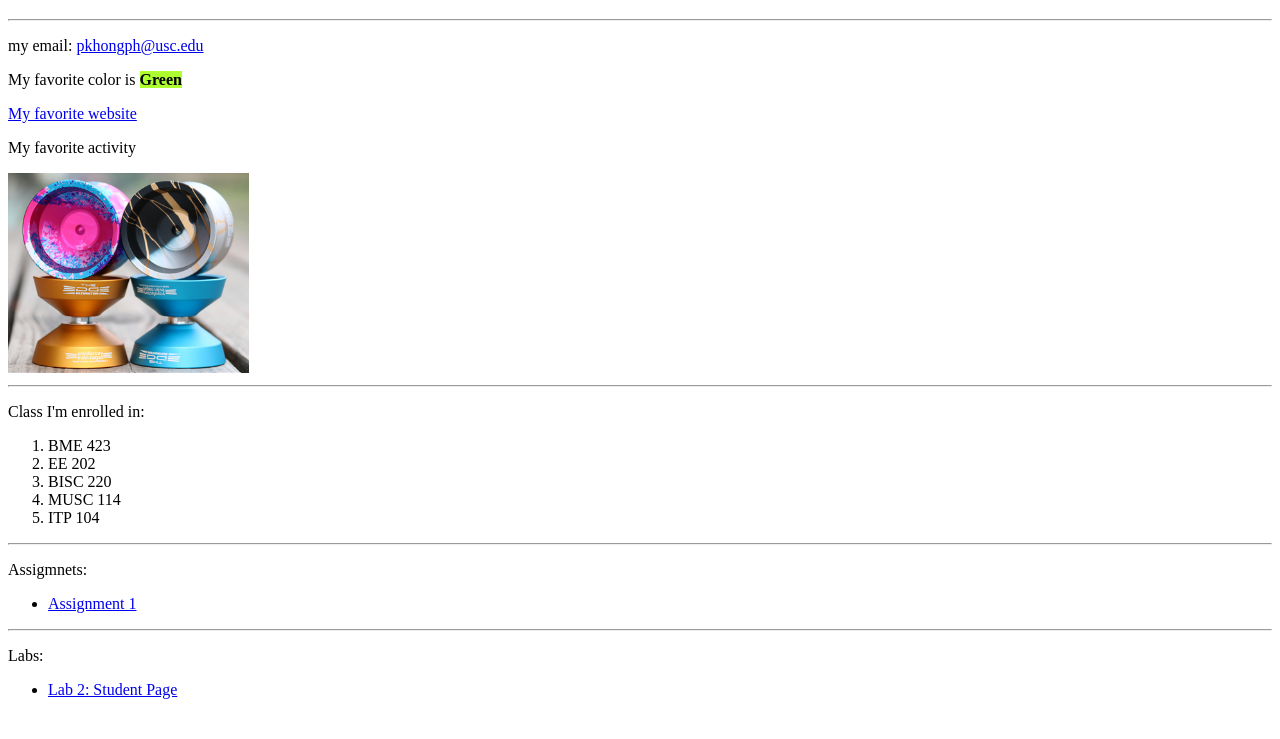
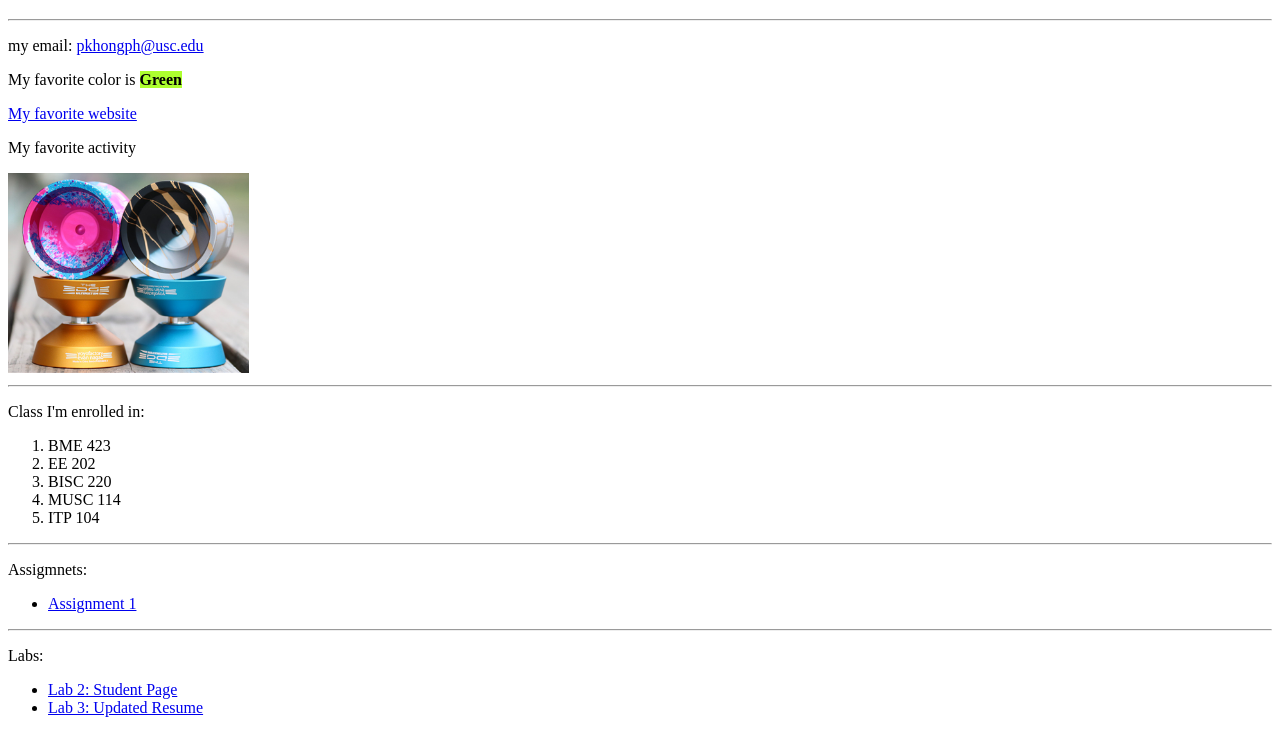
Before and after one commit to uscwebdev/itp104-submissions-TinAluminum, a plain HTML site: page index.html in a window 1280 px wide. Shown: the part 61-800 px from the top of the page. Drawn offline with Linux system fonts and the light colour scheme.

Commit message:
Update index for lab 3

```diff
--- a/index.html
+++ b/index.html
@@ -47,6 +47,8 @@
         <p>Labs:</p>
         <ul>
             <li><a target="_blank" href="index.html">Lab 2: Student Page</a></li>
+            <li><a target="_blank" href="Lab 3/resume copy.html">Lab 3: Updated Resume</a></li>
+        </ul>
         </ul>
 
 </html>
```
